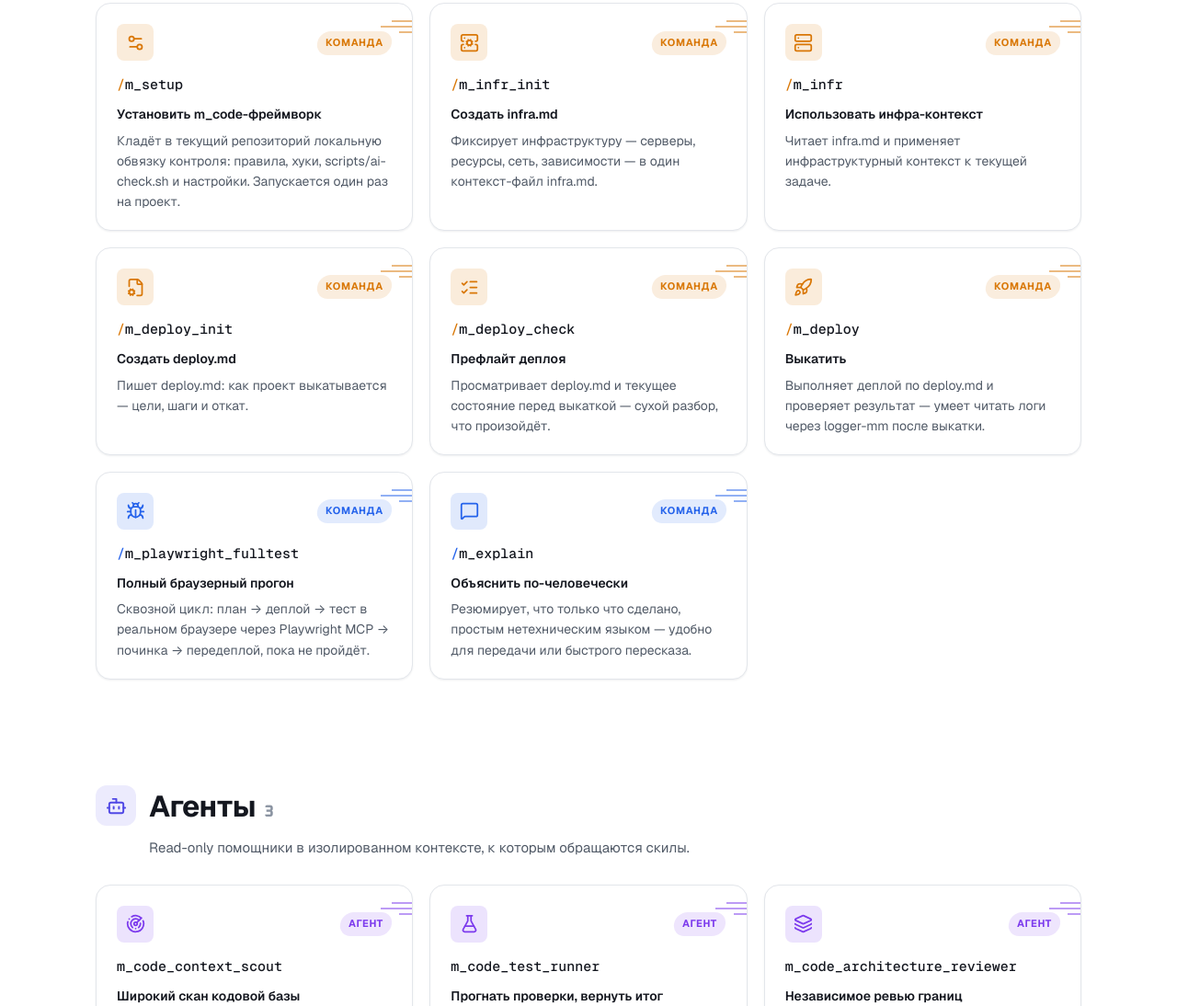
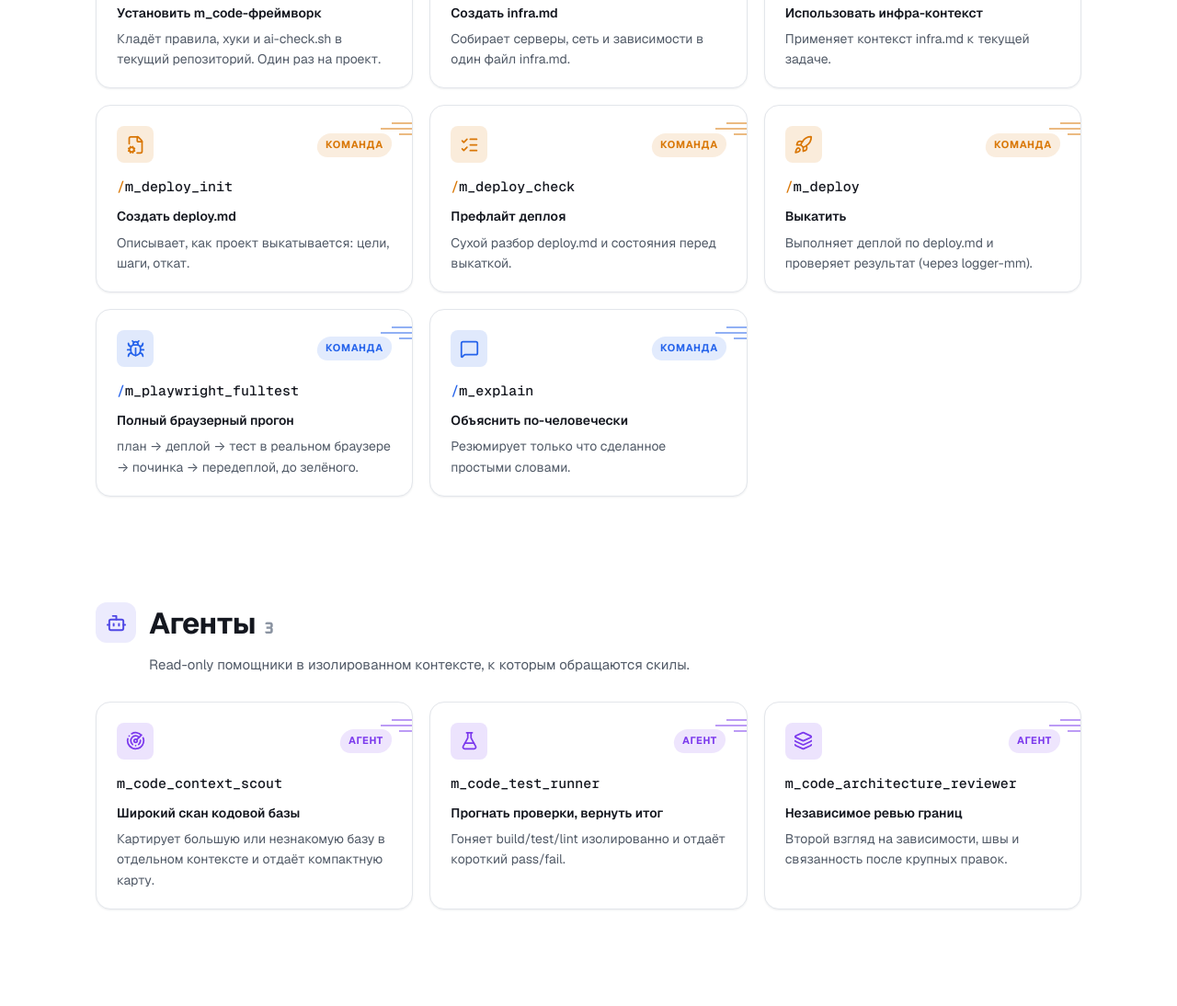
Before and after one commit to mapuamap/denys-fast-mskills, a plain HTML site: page docs/index.html in a window 1280 px wide. Shown: the part 1706-2800 px from the top of the page at 92% size. Drawn offline with nearby package versions, Linux system fonts and the light colour scheme.

Commit message:
docs: tighten card copy to one line each, trim hero subtitle
Make the landing page more scannable — each skill/command/agent is now a
short headline plus one concise line (avg ~76 chars), command shown for "how
to use". No structural change.

Co-Authored-By: Claude Opus 4.8 (1M context) <noreply@anthropic.com>

```diff
--- a/docs/index.html
+++ b/docs/index.html
@@ -319,7 +319,7 @@ footer{border-top:1px solid var(--border);padding:40px 0;margin-top:32px;color:v
   <div class="wrap">
     <span class="overline" data-i18n="hero_over">Плагин для Claude Code</span>
     <h1 data-i18n="hero_title">Дисциплинированный <span class="grad">m_*</span>-набор, чтобы доводить софт до продакшна с Claude</h1>
-    <p class="sub" data-i18n="hero_sub">План → выполнение → проверка. Укрепляй, рефактори и аудируй код. Управляй инфрой, деплоем и браузерными тестами — из одного установленного плагина.</p>
+    <p class="sub" data-i18n="hero_sub">План → выполнение → проверка. Код, инфра, деплой и браузерные тесты — из одного плагина.</p>
     <div class="badges">
       <span class="badge"><svg data-lucide="layers"></svg><span class="num">5</span> <span data-i18n="b_skills">скилов</span></span>
       <span class="badge"><svg data-lucide="terminal"></svg><span class="num">8</span> <span data-i18n="b_commands">команд</span></span>
@@ -410,55 +410,55 @@ var CATS = {
 var DATA = [
   // ---- skills ----
   {kind:'skill', cat:'plan', icon:'clipboard-list', cmd:'/m_plan',
-   en:{tag:'Plan → execute → verify', desc:'Turns a task into a right-sized plan under .m_plan/, walks it step by step, and proves it is done against a verification checklist — not vibes. Picks tiny→large scope and asks the blocking questions up front.'},
-   ru:{tag:'План → выполнение → проверка', desc:'Превращает задачу в план нужного размера в .m_plan/, проходит его по шагам и доказывает готовность по чек-листу проверки, а не «на глаз». Сам выбирает масштаб tiny→large и задаёт блокеры заранее.'}},
+   en:{tag:'Plan → execute → verify', desc:'Turns a task into a right-sized plan, runs it, and proves it is done against a checklist.'},
+   ru:{tag:'План → выполнение → проверка', desc:'Превращает задачу в план нужного размера, выполняет его и доказывает готовность по чек-листу.'}},
   {kind:'skill', cat:'plan', icon:'circle-play', cmd:'/m_plan_implement',
-   en:{tag:'Execute an existing plan', desc:'Picks up a plan made by m_plan and drives it to done — including a real-environment deploy & smoke gate (local checks never count as a release). Ends with a clear Done / Changed / Not-done report.'},
-   ru:{tag:'Выполнить готовый план', desc:'Берёт план от m_plan и доводит до конца — с деплоем и smoke-проверкой в реальной среде (локальные проверки релизом не считаются). В конце — чёткий отчёт Сделано / Изменено / Не сделано.'}},
+   en:{tag:'Execute an existing plan', desc:'Finishes a plan from m_plan with a real deploy + smoke gate, then reports Done / Changed / Not-done.'},
+   ru:{tag:'Выполнить готовый план', desc:'Доводит план от m_plan до конца с реальным деплоем и smoke-проверкой, затем отчёт Сделано / Изменено / Не сделано.'}},
   {kind:'skill', cat:'code', icon:'package-plus', cmd:'/m_code_init_project',
-   en:{tag:'Make a repo AI-ready', desc:'Bootstraps or hardens a project for AI-assisted work: a concise CLAUDE.md, architecture boundaries, seams around DB/clock/network, deterministic check commands, and first behavior tests.'},
-   ru:{tag:'Подготовить репозиторий к AI', desc:'Поднимает или укрепляет проект под работу с AI: лаконичный CLAUDE.md, границы архитектуры, швы вокруг БД/времени/сети, детерминированные команды проверки и первые тесты на поведение.'}},
+   en:{tag:'Make a repo AI-ready', desc:'Sets up CLAUDE.md, architecture boundaries, seams and first tests so a repo is safe for AI work.'},
+   ru:{tag:'Подготовить репозиторий к AI', desc:'Готовит CLAUDE.md, границы архитектуры, швы и первые тесты — чтобы репозиторий был безопасен для AI.'}},
   {kind:'skill', cat:'code', icon:'wrench', cmd:'/m_code_refactor',
-   en:{tag:'Refactor in safe slices', desc:'Restructures code in small, reviewable slices with a test safety net first. Two modes: preserve (no behavior change, for legacy) or may-change (architecture improvement). Justifies every abstraction.'},
-   ru:{tag:'Рефакторинг безопасными срезами', desc:'Перестраивает код маленькими проверяемыми срезами, сначала ставит тестовую сетку. Два режима: preserve (без смены поведения, для легаси) или may-change (улучшение архитектуры). Оправдывает каждую абстракцию.'}},
+   en:{tag:'Refactor in safe slices', desc:'Restructures code in small, test-backed slices. Modes: preserve (legacy) or may-change (architecture).'},
+   ru:{tag:'Рефакторинг безопасными срезами', desc:'Перестраивает код малыми срезами под тестами. Режимы: preserve (легаси) или may-change (архитектура).'}},
   {kind:'skill', cat:'code', icon:'shield-check', cmd:'/m_code_rules_audit',
-   en:{tag:'Audit against your rules', desc:'Checks code against the rules that actually exist in your repo (CLAUDE.md, .claude/rules, configs, CI) plus safe deterministic checks. Report-only by default; complements /code-review, which is rule-agnostic.'},
-   ru:{tag:'Аудит по твоим правилам', desc:'Проверяет код по правилам, реально живущим в репозитории (CLAUDE.md, .claude/rules, конфиги, CI), плюс безопасные детерминированные проверки. По умолчанию только отчёт; дополняет /code-review, которому правила неизвестны.'}},
+   en:{tag:'Audit against your rules', desc:'Checks code against the rules in your repo plus safe checks. Report-only; pairs with /code-review.'},
+   ru:{tag:'Аудит по твоим правилам', desc:'Проверяет код по правилам твоего репозитория и безопасным проверкам. Только отчёт; в пару к /code-review.'}},
   // ---- commands ----
   {kind:'command', cat:'infra', icon:'settings-2', cmd:'/m_setup',
-   en:{tag:'Install the m_code framework', desc:'Lays the project-local enforcement scaffolding into the current repo: rules, hooks, scripts/ai-check.sh and settings. Run once per project.'},
-   ru:{tag:'Установить m_code-фреймворк', desc:'Кладёт в текущий репозиторий локальную обвязку контроля: правила, хуки, scripts/ai-check.sh и настройки. Запускается один раз на проект.'}},
+   en:{tag:'Install the m_code framework', desc:'Drops rules, hooks and ai-check.sh into the current repo. Run once per project.'},
+   ru:{tag:'Установить m_code-фреймворк', desc:'Кладёт правила, хуки и ai-check.sh в текущий репозиторий. Один раз на проект.'}},
   {kind:'command', cat:'infra', icon:'server-cog', cmd:'/m_infr_init',
-   en:{tag:'Create infra.md', desc:'Captures your infrastructure — servers, compute, network, dependencies — into a single infra.md context file.'},
-   ru:{tag:'Создать infra.md', desc:'Фиксирует инфраструктуру — серверы, ресурсы, сеть, зависимости — в один контекст-файл infra.md.'}},
+   en:{tag:'Create infra.md', desc:'Captures servers, network and dependencies into one infra.md file.'},
+   ru:{tag:'Создать infra.md', desc:'Собирает серверы, сеть и зависимости в один файл infra.md.'}},
   {kind:'command', cat:'infra', icon:'server', cmd:'/m_infr',
-   en:{tag:'Use infra context', desc:'Reads infra.md and applies that infrastructure context to the task at hand.'},
-   ru:{tag:'Использовать инфра-контекст', desc:'Читает infra.md и применяет инфраструктурный контекст к текущей задаче.'}},
+   en:{tag:'Use infra context', desc:'Applies the infra.md context to the current task.'},
+   ru:{tag:'Использовать инфра-контекст', desc:'Применяет контекст infra.md к текущей задаче.'}},
   {kind:'command', cat:'infra', icon:'file-cog', cmd:'/m_deploy_init',
-   en:{tag:'Create deploy.md', desc:'Writes a deploy.md describing how this project ships — targets, steps and rollback.'},
-   ru:{tag:'Создать deploy.md', desc:'Пишет deploy.md: как проект выкатывается — цели, шаги и откат.'}},
+   en:{tag:'Create deploy.md', desc:'Writes how the project ships: targets, steps, rollback.'},
+   ru:{tag:'Создать deploy.md', desc:'Описывает, как проект выкатывается: цели, шаги, откат.'}},
   {kind:'command', cat:'infra', icon:'list-checks', cmd:'/m_deploy_check',
-   en:{tag:'Preflight the deploy', desc:'Reviews deploy.md and current state before shipping — a dry read of what would happen.'},
-   ru:{tag:'Префлайт деплоя', desc:'Просматривает deploy.md и текущее состояние перед выкаткой — сухой разбор, что произойдёт.'}},
+   en:{tag:'Preflight the deploy', desc:'Dry review of deploy.md and current state before shipping.'},
+   ru:{tag:'Префлайт деплоя', desc:'Сухой разбор deploy.md и состояния перед выкаткой.'}},
   {kind:'command', cat:'infra', icon:'rocket', cmd:'/m_deploy',
-   en:{tag:'Ship it', desc:'Runs the deploy from deploy.md and verifies the result — logger-mm-aware for post-deploy log checks.'},
-   ru:{tag:'Выкатить', desc:'Выполняет деплой по deploy.md и проверяет результат — умеет читать логи через logger-mm после выкатки.'}},
+   en:{tag:'Ship it', desc:'Runs the deploy from deploy.md and checks the result (logger-mm-aware).'},
+   ru:{tag:'Выкатить', desc:'Выполняет деплой по deploy.md и проверяет результат (через logger-mm).'}},
   {kind:'command', cat:'test', icon:'bug', cmd:'/m_playwright_fulltest',
-   en:{tag:'Full browser test loop', desc:'End-to-end loop: plan → deploy → test in a real browser via Playwright MCP → fix → re-deploy, until it passes.'},
-   ru:{tag:'Полный браузерный прогон', desc:'Сквозной цикл: план → деплой → тест в реальном браузере через Playwright MCP → починка → передеплой, пока не пройдёт.'}},
+   en:{tag:'Full browser test loop', desc:'plan → deploy → test in a real browser → fix → re-deploy, until green.'},
+   ru:{tag:'Полный браузерный прогон', desc:'план → деплой → тест в реальном браузере → починка → передеплой, до зелёного.'}},
   {kind:'command', cat:'test', icon:'message-square', cmd:'/m_explain',
-   en:{tag:'Explain in plain language', desc:'Summarizes what was just done in plain, non-technical language — good for a handoff or a quick recap.'},
-   ru:{tag:'Объяснить по-человечески', desc:'Резюмирует, что только что сделано, простым нетехническим языком — удобно для передачи или быстрого пересказа.'}},
+   en:{tag:'Explain in plain language', desc:'Sums up what was just done, in plain non-technical words.'},
+   ru:{tag:'Объяснить по-человечески', desc:'Резюмирует только что сделанное простыми словами.'}},
   // ---- agents ----
   {kind:'agent', cat:'agent', icon:'radar', cmd:'m_code_context_scout',
-   en:{tag:'Wide codebase scan', desc:'A read-only scout that maps a large or unfamiliar codebase in a separate context and returns a compact map — keeps file dumps out of the main chat.'},
-   ru:{tag:'Широкий скан кодовой базы', desc:'Read-only разведчик: в отдельном контексте картирует большую или незнакомую кодовую базу и возвращает компактную карту — не засоряет основной чат дампами файлов.'}},
+   en:{tag:'Wide codebase scan', desc:'Maps a big or unfamiliar codebase in a side context and returns a compact map.'},
+   ru:{tag:'Широкий скан кодовой базы', desc:'Картирует большую или незнакомую базу в отдельном контексте и отдаёт компактную карту.'}},
   {kind:'agent', cat:'agent', icon:'flask-conical', cmd:'m_code_test_runner',
-   en:{tag:'Run checks, return summary', desc:'Runs build/test/lint in an isolated context and returns only a concise pass/fail summary — so noisy output never floods the session.'},
-   ru:{tag:'Прогнать проверки, вернуть итог', desc:'Гоняет build/test/lint в изолированном контексте и возвращает только короткий итог pass/fail — шумный вывод не заливает сессию.'}},
+   en:{tag:'Run checks, return summary', desc:'Runs build/test/lint in isolation and returns only a short pass/fail.'},
+   ru:{tag:'Прогнать проверки, вернуть итог', desc:'Гоняет build/test/lint изолированно и отдаёт короткий pass/fail.'}},
   {kind:'agent', cat:'agent', icon:'layers', cmd:'m_code_architecture_reviewer',
-   en:{tag:'Independent boundary review', desc:'A read-only reviewer for dependency direction, seams, coupling and AI-testability — a second pair of eyes after meaningful changes or before a big refactor.'},
-   ru:{tag:'Независимое ревью границ', desc:'Read-only ревьюер направления зависимостей, швов, связанности и тестопригодности — второй взгляд после значимых правок или перед крупным рефакторингом.'}}
+   en:{tag:'Independent boundary review', desc:'A second pass on dependencies, seams and coupling after big changes.'},
+   ru:{tag:'Независимое ревью границ', desc:'Второй взгляд на зависимости, швы и связанность после крупных правок.'}}
 ];
 
 var SECTIONS = [
@@ -471,7 +471,7 @@ var I18N = {
   ru:{nav_skills:'Скилы',nav_commands:'Команды',nav_agents:'Агенты',nav_install:'Установка',
     hero_over:'Плагин для Claude Code',
     hero_title:'Дисциплинированный <span class="grad">m_*</span>-набор, чтобы доводить софт до продакшна с Claude',
-    hero_sub:'План → выполнение → проверка. Укрепляй, рефактори и аудируй код. Управляй инфрой, деплоем и браузерными тестами — из одного установленного плагина.',
+    hero_sub:'План → выполнение → проверка. Код, инфра, деплой и браузерные тесты — из одного плагина.',
     b_skills:'скилов',b_commands:'команд',b_agents:'агента',
     cta_install:'Установить',cta_github:'Открыть на GitHub',
     ways_title:'Два способа планировать',ways_light_t:'Лёгкий',
@@ -485,7 +485,7 @@ var I18N = {
   en:{nav_skills:'Skills',nav_commands:'Commands',nav_agents:'Agents',nav_install:'Install',
     hero_over:'Claude Code plugin',
     hero_title:'A disciplined <span class="grad">m_*</span> toolkit for shipping real software with Claude',
-    hero_sub:'Plan → execute → verify. Harden, refactor and audit code. Drive infra, deploy and browser tests — all from one installed plugin.',
+    hero_sub:'Plan → execute → verify. Code, infra, deploy and browser tests — from one installed plugin.',
     b_skills:'skills',b_commands:'commands',b_agents:'agents',
     cta_install:'Install',cta_github:'View on GitHub',
     ways_title:'Two ways to plan',ways_light_t:'Lightweight',
```
